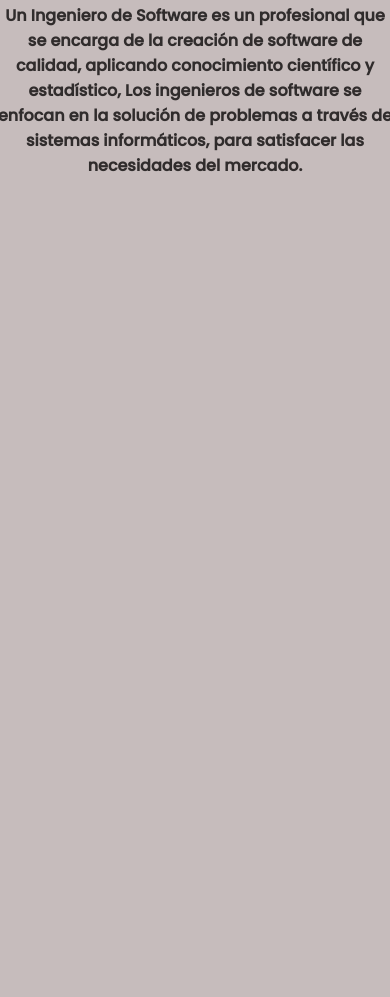
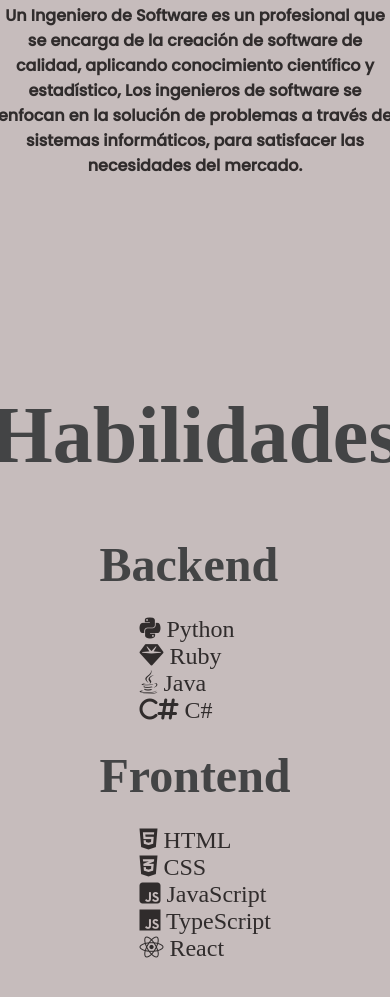
Before and after one commit to JuanferGG/file, a website: page index.html in a window 390 px wide. Shown: the part 525-1522 px from the top of the page. Before the commit the page ends 844 px from the top, so only its background shows below. Drawn offline with nearby package versions, Linux system fonts and the light colour scheme.

Commit message:
version estable 0.7v

```diff
--- a/index.html
+++ b/index.html
@@ -20,7 +20,7 @@
                 <ul>
                     <li><a href="#perfil"><i class="uil uil-user-circle user"></i></a></li>
                     <li><a href="#"><i class="uil uil-bookmark"></i>Estudios</a></li>
-                    <li><a href="#"><i class="uil uil-receipt"></i>Habilidades</a></li>
+                    <li><a href="#Habilidades"><i class="uil uil-receipt"></i>Habilidades</a></li>
                     <li><a href="#"><i class="uil uil-archive-alt"></i>Proyectos</a></li>
                     <li><a href="#"><i class="uil uil-chat-bubble-user"></i>Contacto</a></li>
                 </ul>
@@ -28,7 +28,7 @@
             <ul class="nav">
                 <li><a href="#perfil"><i class="uil uil-user-circle user"></i></a></li>
                 <li><a href="#"><i class="uil uil-bookmark"></i>Estudios</a></li>
-                <li><a href="#"><i class="uil uil-receipt"></i>Habilidades</a></li>
+                <li><a href="#Habilidades"><i class="uil uil-receipt"></i>Habilidades</a></li>
                 <li><a href="#"><i class="uil uil-archive-alt"></i>Proyectos</a></li>
                 <li><a href="#"><i class="uil uil-chat-bubble-user"></i>Contacto</a></li>
             </ul>
@@ -49,6 +49,31 @@
             </div>
         </div>
 
+        <div class="C_habilidades" id="Habilidades">
+            <h2>Habilidades</h2>
+            <div class="habilities">
+                <div class="backend">
+                    <h2 class="span">Backend</h2>
+                    <ul class="habilidades">
+                        <li><i class="fa-brands fa-python"></i><span> Python</span></li>
+                        <li><i class="fa-sharp fa-solid fa-gem"></i> <span> Ruby</span></li>
+                        <li><i class="fa-brands fa-java"></i><span> Java</span></li>
+                        <li><i class="fa-solid fa-c">#</i> <span> C#</span></li>
+                    </ul>
+                </div>
+                <div class="frontend">
+                    <h2 class="span">Frontend</h2>
+                    <ul class="habilidades">
+                        <li><i class="fa-brands fa-html5"></i> <span> HTML</span></li>
+                        <li><i class="fa-brands fa-css3-alt"></i> <span> CSS</span></li>
+                        <li><i class="fa-brands fa-square-js"></i> <span> JavaScript</span></li>
+                        <li><i class="fa-brands fa-js"></i> <span> TypeScript</span></li>
+                        <li><i class="fa-brands fa-react"></i> <span> React</span></li>
+                    </ul>
+                </div>
+            </div>
+        </div>
+
     </main>
 
 </body>
--- a/js/app.js
+++ b/js/app.js
@@ -10,6 +10,7 @@
 
 
 
+
 //! DarkMode
 function darkMode(){
     document.querySelector('BODY').classList.add('darkBody')
@@ -18,7 +19,14 @@
 
     //!DarkTitles-P
     document.getElementsByTagName('h2')[0].classList.add('darkH2')
+    document.getElementsByTagName('h2')[1].classList.add('darkH2')
+    document.getElementsByTagName('h2')[2].classList.add('darkH2')
+    document.getElementsByTagName('h2')[3].classList.add('darkH2')
     document.getElementsByTagName('p')[0].classList.add('darkP')
+
+    //! habilidadesDark
+    document.getElementsByClassName('habilidades')[0].classList.add('darkUl')
+    document.getElementsByClassName('habilidades')[1].classList.add('darkUl')
 }
 
 function sunMode(){
@@ -28,5 +36,20 @@
 
     //!DarkTitles-P
     document.getElementsByTagName('h2')[0].classList.remove('darkH2')
+    document.getElementsByTagName('h2')[1].classList.remove('darkH2')
+    document.getElementsByTagName('h2')[2].classList.remove('darkH2')
+    document.getElementsByTagName('h2')[3].classList.remove('darkH2')
     document.getElementsByTagName('p')[0].classList.remove('darkP')
+
+    //! habilidadesDark
+    document.getElementsByClassName('habilidades')[0].classList.remove('darkUl')
+    document.getElementsByClassName('habilidades')[1].classList.remove('darkUl')
 }
+
+
+//? Experimental
+
+// const titulos = document.getElementsByTagName('h2').classList.remove('darkH2')
+// for (let index = 0; index < titulos.length; index++) {
+//     titulos[index].classList.add('darkH2')
+//     }
--- a/scss/styles.scss
+++ b/scss/styles.scss
@@ -33,6 +33,9 @@
         background-color: rgb(71, 70, 70);
     }
 }
+html{
+    scroll-behavior: smooth;
+}
 main{
     width: 100vw;
 }
@@ -62,6 +65,7 @@
     background: $bg-nav;
     z-index: 10;// <------ tener encuenta esto
     position: sticky;
+    top: 0;
 
     .barsNav{
         display: none;
@@ -137,7 +141,7 @@
 }
 //! ///////////////////////RESPONSIVE-720px///////////////////////////////////
 
-@media (max-width: 750px ) {
+@media ( max-width: 750px ) {
     nav{
         height: 3em;
         z-index: 100;
@@ -268,7 +272,7 @@
         z-index: 10;
     }
 
-//! Perfil
+//! ////////////////////// Perfil ///////////////////////////////
 
 .perfil{
     display: flex;
@@ -304,6 +308,7 @@
         width: 25em;
         justify-content: center;
         align-items: center;
+        font-size: 1em;
 
         .darkH2{
             color: antiquewhite;
@@ -327,3 +332,62 @@
         100%{color: rgb(208, 208, 208);}
     }
 }
+
+//! ////////////////////// HABILIDADES ///////////////////////////////
+
+
+.darkH2{
+    color: antiquewhite;
+    animation: darkH2 1s ease;
+}
+.C_habilidades{
+    display: flex;
+    flex-direction: column;
+    width: 100vw;
+    align-items: center;
+    justify-content: center;
+    gap: 1.4em;
+    height: 92vh;
+    font-size: 2.5em;
+
+    .habilities{
+        display: flex;
+        gap: 6em;
+
+        .habilidades{
+            animation: Ul 1s ease;
+        }
+        @keyframes Ul {
+            0%{ color: rgb(208, 208, 208); }
+            100%{ color: $color-p; }
+        }
+        .backend,.frontend{
+            display: flex;
+            flex-direction: column;
+            color: $color-p;
+
+            ul li{
+                list-style: none;
+            }
+        }
+    }
+}
+.darkUl{
+    color: rgb(208, 208, 208);
+    animation: darkUl 1s ease;
+}
+@keyframes darkUl {
+    0%{ color: $color-p; }
+    100%{ color: rgb(208, 208, 208);}
+}
+@media (max-width: 750px) {
+    .C_habilidades{
+
+        .habilities{
+            flex-direction: column;
+            font-size: .6em;
+            gap: 0;
+            justify-content: center;
+        }
+    }
+}
```
Also changed, not shown: css/styles.css, 1 other file.
